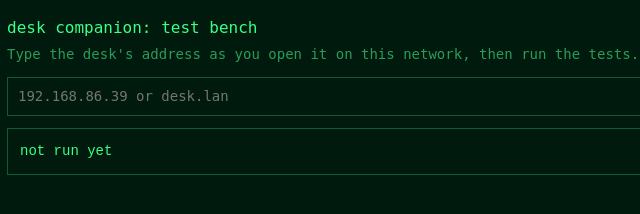
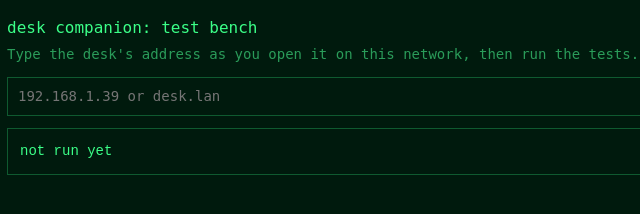
Before and after one commit to msieur-gab/desk-companion, a plain HTML site: page test.html in a window 1280 px wide. Shown: the full height of the page, 9-649 px from the left. Drawn offline with Linux system fonts and the light colour scheme.

Commit message:
test.html: a sample address that is nobody's, before SymbiOS goes public

```diff
--- a/test.html
+++ b/test.html
@@ -25,7 +25,7 @@
      lets an installed page do with a desk on the local network, before the real thing is built. -->
 <h1>desk companion: test bench</h1>
 <p>Type the desk's address as you open it on this network, then run the tests. Send Claude the text in the box.</p>
-<form><input name="desk" placeholder="192.168.86.39 or desk.lan" autocomplete="off" autocapitalize="off" spellcheck="false" aria-label="The desk's address"><button>Run</button><button type="button" id="helper">Helper tab</button></form>
+<form><input name="desk" placeholder="192.168.1.39 or desk.lan" autocomplete="off" autocapitalize="off" spellcheck="false" aria-label="The desk's address"><button>Run</button><button type="button" id="helper">Helper tab</button></form>
 <pre id="out">not run yet</pre>
 
 <script>
```
